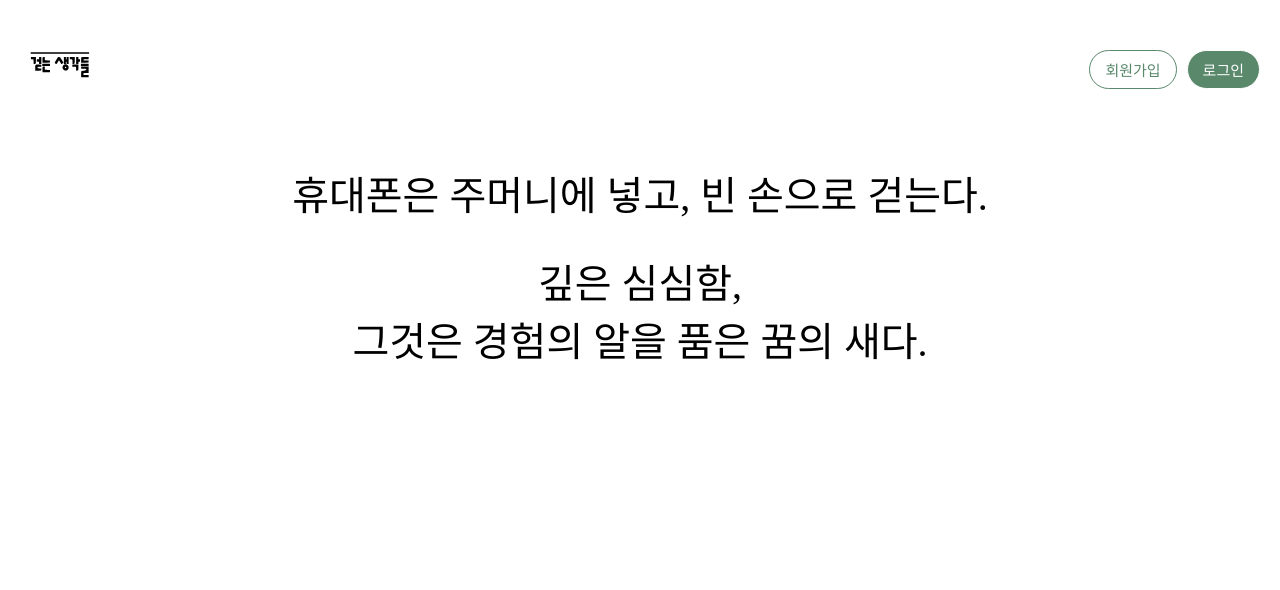
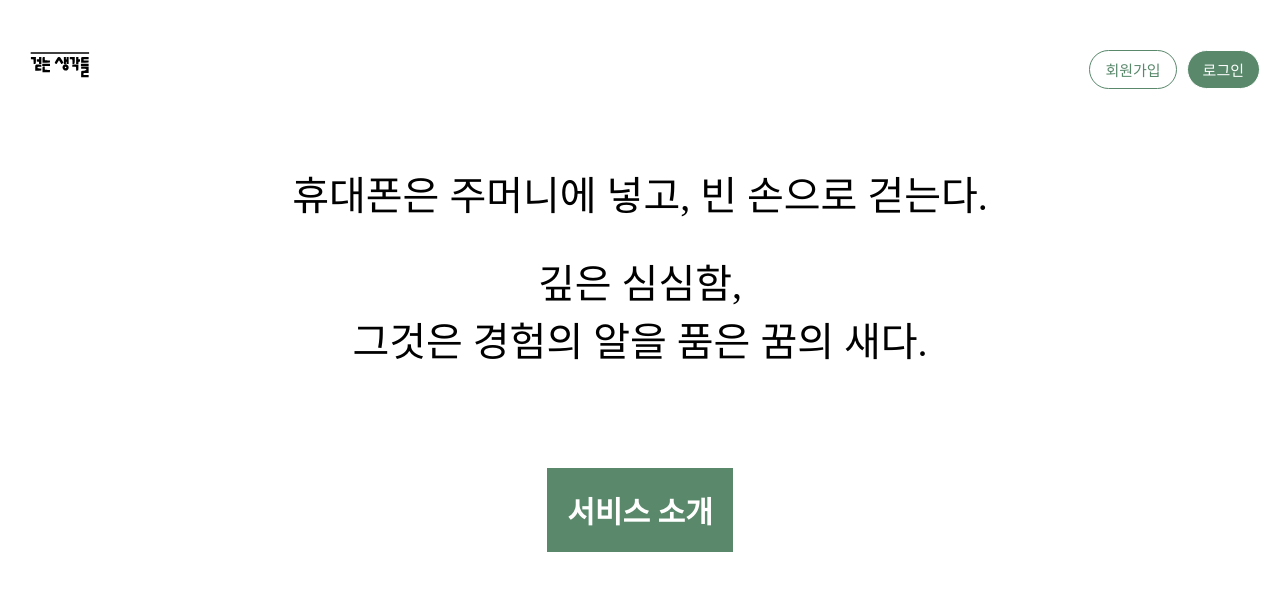
Before and after one commit to thdwlsgus0/diaryProject, a React app in the folder client/: page / in a window 1280 px wide. Shown: the top 590 px of the page. Built offline with nearby package versions, Linux system fonts and the light colour scheme.

Commit message:
style: 서비스 소개 링크 생성 (#27)

```diff
--- a/client/src/App.tsx
+++ b/client/src/App.tsx
@@ -24,6 +24,19 @@ const MainBodyContainer = styled.div`
 	text-align: center;
 `;
 
+const MainLinkContainer = styled.a`
+	&:not(:first-child) {
+		margin-top: 100px;
+	}
+
+	display: inline-block;
+	font-size: 30px;
+	font-weight: bold;
+	padding: 20px;
+	background-color: #59886b;
+	color: #fff;
+`;
+
 const App = () => {
 	return (
 		<>
@@ -31,6 +44,7 @@ const App = () => {
 			<Header/>
 			<MainBodyContainer>
 				<MainText/>
+				<MainLinkContainer>서비스 소개</MainLinkContainer>
 			</MainBodyContainer>
 		</>
 	)
```
